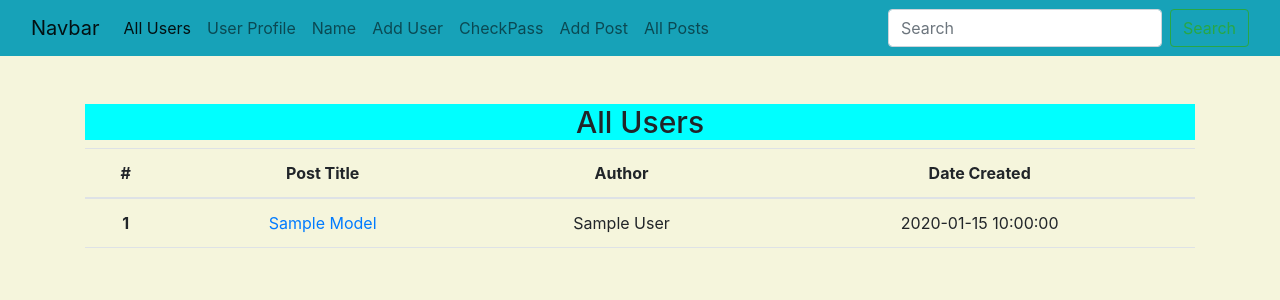
After one commit to SaberHardy/BlogProject, a Flask app: page /all_posts in a window 1280 px wide. The commit adds this page. Shown: the top 300 px of the page. Run offline with Flask 3, Linux system fonts and the light colour scheme; tables that the repository leaves empty hold one stand-in row (values such as "Sample post"); some libraries are stand-ins or nearby versions.

Commit message:
get/detail posts

```diff
--- a/BlogProject/main.py
+++ b/BlogProject/main.py
@@ -79,6 +79,17 @@ def all_users():
     get_users = UsersModel.query.all()
     return render_template("index.html", all_users=get_users)
 
+
+@app.route('/all_posts')
+def all_posts():
+    get_posts = PostModel.query.all()
+    return render_template("all_posts.html", get_posts=get_posts)
+
+
+@app.route('/post_detail/<int:id>', methods=['POST', 'GET'])
+def post_details(id):
+    post_to_see = db.session.get(PostModel, id)
+    return render_template('post_details.html', post_to_see=post_to_see)
 
 @app.route('/user/<name>/')
 def user(name):
--- /dev/null
+++ b/BlogProject/templates/all_posts.html
@@ -0,0 +1,43 @@
+{% extends 'base.html' %}
+{% block title %}Home{% endblock %}
+
+{% block content %}
+    {% if user_to_delete %}
+        {% for message in get_flashed_messages() %}
+            <div class="alert alert-success alert-dismissible fade show" role="alert">
+                <strong>{{ user_to_delete.name }}</strong> Deleted Successfully!
+                <button type="button" class="btn-close" data-bs-dismiss="alert" aria-label="Close"></button>
+            </div>
+        {% endfor %}
+    {% endif %}
+
+    <div class="text-center">
+        <h2>All Users</h2>
+        <div class="table-responsive">
+            <table class="table">
+                <thead>
+                <tr>
+                    <th scope="col">#</th>
+                    <th scope="col">Post Title</th>
+                    <th scope="col">Author</th>
+                    <th scope="col">Date Created</th>
+                </tr>
+                </thead>
+                <tbody>
+                {% for post in get_posts %}
+                    <tr>
+                        <th scope="row">{{ post.id }}</th>
+                        <td>
+                            <a href="{{ url_for('post_details', id=post.id) }}">
+                                {{ post.title|title }}
+                            </a>
+                        </td>
+                        <td>{{ post.author }}</td>
+                        <td>{{ post.date_posted }}</td>
+                    </tr>
+                {% endfor %}
+                </tbody>
+            </table>
+        </div>
+    </div>
+{% endblock %}
--- a/BlogProject/templates/partials/navbar.html
+++ b/BlogProject/templates/partials/navbar.html
@@ -28,6 +28,9 @@
                 <li class="nav-item">
                     <a class="nav-link" href="{{ url_for('add_post') }}">Add Post</a>
                 </li>
+                <li class="nav-item">
+                    <a class="nav-link" href="{{ url_for('all_posts') }}">All Posts</a>
+                </li>
             </ul>
             <form class="d-flex" role="search">
                 <input class="form-control me-2" type="search" placeholder="Search" aria-label="Search">
```
Also changed, not shown: BlogProject/templates/post_details.html (added, +15 -0 lines).
